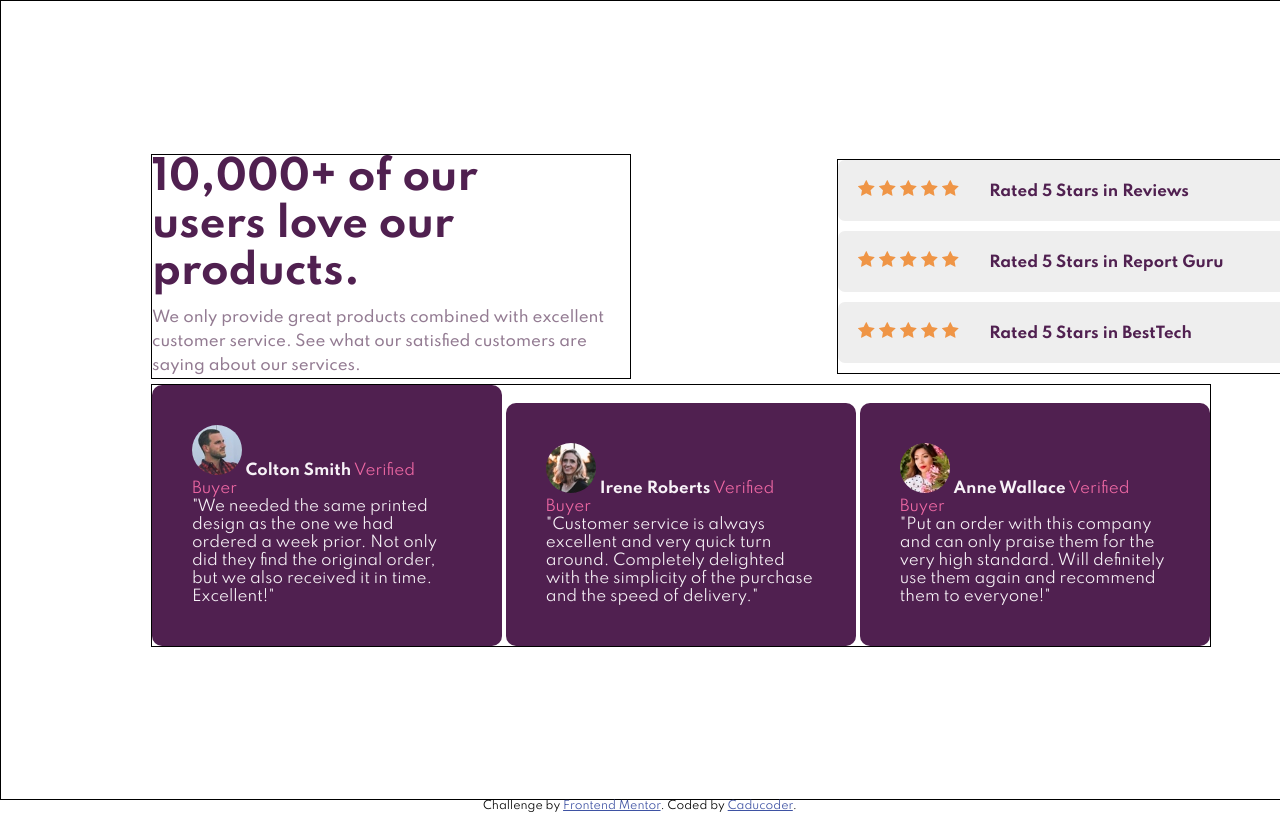
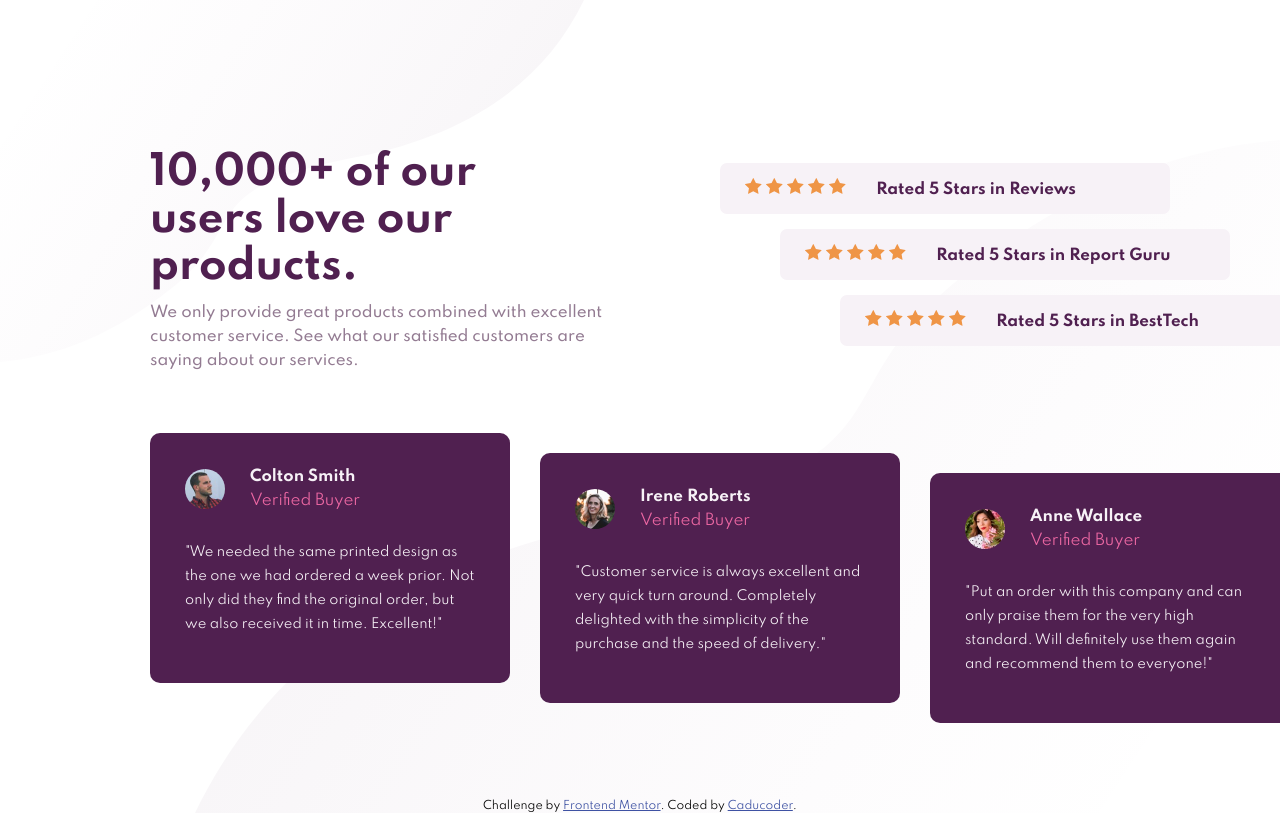
Before and after one commit to caducoder/Social-proof-section, a plain HTML site: page index.html in a window 1280 px wide. Shown: the top 813 px of the page. Drawn offline with Linux system fonts and the light colour scheme.

Commit message:
Desktop style finalizado

```diff
--- a/index.html
+++ b/index.html
@@ -16,8 +16,8 @@
   </head>
   <body>
 
-    <main class="container border1">
-      <section class="main-text border1">
+    <main class="container">
+      <section class="main-text">
         <p class="big-title">10,000+ of our users love our products.</p>
 
         <p class="descrip">
@@ -27,19 +27,21 @@
 
       </section>
 
-      <section class="ratings border1">
+      <section class="ratings">
         <p class="stars">Rated 5 Stars in Reviews</p>
-        <p class="stars">Rated 5 Stars in Report Guru</p>
-        <p class="stars">Rated 5 Stars in BestTech</p>
+        <p class="stars second">Rated 5 Stars in Report Guru</p>
+        <p class="stars third">Rated 5 Stars in BestTech</p>
       </section>
 
-      <section class="comments border1">
+      <section class="comments">
 
         <div class="comments-box">
           <div class="profile">
             <img src="./images/image-colton.jpg" alt="Colton photo" class="photo">
+            <div class="prof">
               <span class="name">Colton Smith</span>
               <span class="selo">Verified Buyer</span>
+            </div>
           </div>
 
           <p class="msg">
@@ -48,11 +50,14 @@
           </p>
         </div>
 
-        <div class="comments-box">
+        <div class="comments-box second">
           <div class="profile">
-            <img src="./images/image-irene.jpg" alt="Colton photo" class="photo">
+            <img src="./images/image-irene.jpg" alt="Irene photo" class="photo">
+            <div class="prof">
               <span class="name">Irene Roberts</span>
               <span class="selo">Verified Buyer</span>
+            </div>
+
           </div>
 
           <p class="msg">
@@ -60,11 +65,14 @@
           </p>
         </div>
 
-        <div class="comments-box">
+        <div class="comments-box third">
           <div class="profile">
-            <img src="./images/image-anne.jpg" alt="Colton photo" class="photo">
+            <img src="./images/image-anne.jpg" alt="Anne photo" class="photo">
+            <div class="prof">
               <span class="name">Anne Wallace</span>
               <span class="selo">Verified Buyer</span>
+            </div>
+
           </div>
 
           <p class="msg">
@@ -78,9 +86,8 @@
 
     <div class="attribution">
       Challenge by
-      <a href="https://www.frontendmentor.io?ref=challenge" target="_blank"
-        >Frontend Mentor</a
-      >. Coded by <a href="#">Caducoder</a>.
+      <a href="https://www.frontendmentor.io?ref=challenge" target="_blank">Frontend Mentor</a>.
+      Coded by <a href="#">Caducoder</a>.
     </div>
   </body>
 </html>
--- a/style.css
+++ b/style.css
@@ -16,10 +16,9 @@
 body{
    font-size: 15px;
    font-family: 'Spartan', sans-serif;
-}
-
-.border1{/*temporário*/
-   border: 1px solid black;
+   background-image: url(./images/bg-pattern-top-desktop.svg), url(./images/bg-pattern-bottom-desktop.svg);
+   background-repeat: no-repeat;
+   background-position: top 0px left 0px, bottom 0px right 0px;
 }
 
 .container{
@@ -52,41 +51,86 @@ body{
    width: 330px;
 }
 
+.ratings{
+   width: 50%;
+}
+
 .stars{
-   padding: 20px;
+   padding: 15px 0px 15px 25px;
    border-radius: 7px;
-   background-color: #eee;
+   background-color: var(--lightgraymagenta);
    width: 450px;
    color: var(--darkmagenta);
    font-weight: 700;
-   margin-bottom: 10px;
+   margin-bottom: 15px;
 }
 
 .stars::before{
    content: url(images/icon-star.svg) " " url(images/icon-star.svg) " " url(images/icon-star.svg) " " url(images/icon-star.svg) " " url(images/icon-star.svg);
    margin-right: 30px;
+
+}
+
+.stars.second{
+   margin-left: 60px;
+}
+
+.stars.third{
+   margin-left: auto;
+}
+
+.comments{
+   width: 100%;
+   display: flex;
+   justify-content: space-between;
+   margin-top: 60px;
 }
 
 .comments-box{
    background-color: var(--darkmagenta);
-   width: 350px;
-   padding: 40px;
+   width: 360px;
+   height: 250px;
+   padding: 35px;
    border-radius: 10px;
-   display: inline-block;
    color: var(--lightgraymagenta);
 }
 
+.comments-box.second{
+   margin-top: 20px;
+}
+
+.comments-box.third{
+   margin-top: 40px;
+}
+
+.profile{
+   display: flex;
+   align-items: center;
+}
+
 .photo{
-   width: 50px;
+   width: 40px;
    border-radius: 50%;
+}
+
+.prof{
+   margin-left: 25px;
 }
 
 .name{
    font-weight: 700;
+   display: block;
+   margin-bottom: 6px;
 }
 
 .selo{
    color: var(--softpink);
+}
+
+.msg{
+   margin-top: 30px;
+   line-height: 24px;
+   font-size: 13px;
 }
 
 .attribution {
```
Lines whose indentation alone changed are shown as unchanged.
